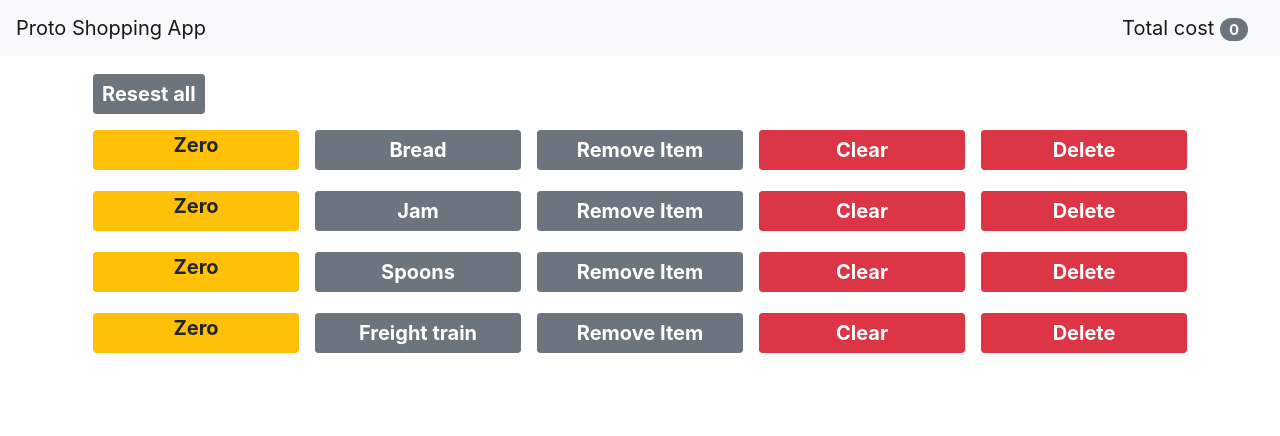
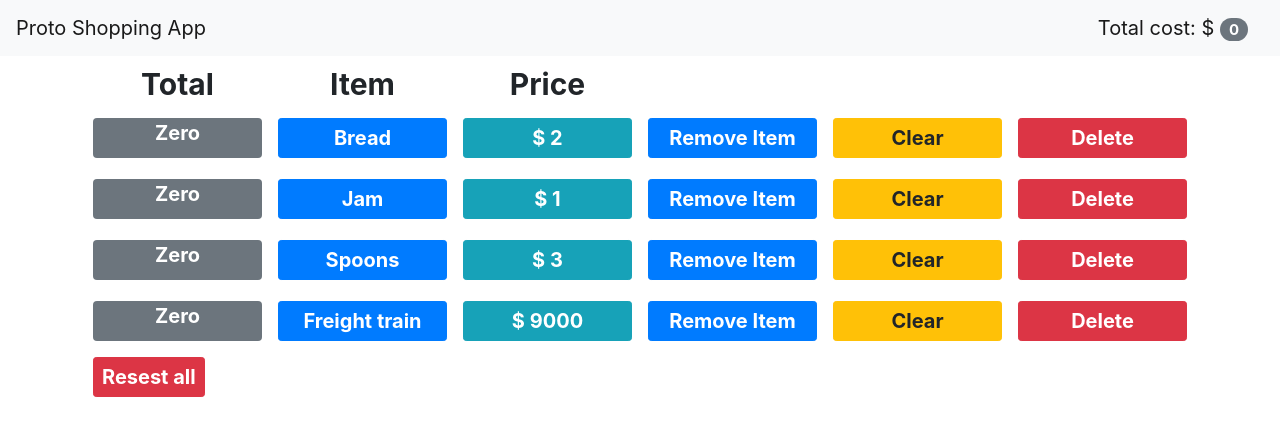
Before and after one commit to ezilybored/react_learn, a React (Create React App) app in the folder counter-app/: page / in a window 1280 px wide. Shown: the top 436 px of the page. Built offline with nearby package versions, Linux system fonts and the light colour scheme; the HTML template or start-up script is replaced by a standard one.

Commit message:
converted some classes to stateless functional components

```diff
--- a/counter-app/src/App.js
+++ b/counter-app/src/App.js
@@ -25,10 +25,13 @@ class App extends Component {
       const counters = this.state.counters.filter(c => c.id !== counterId)
       // Sets the value of counters in the state object with the value in the counters constant just set
       this.setState({ counters: counters })
+
+      const total = 0
+      this.setState({ total: total })
     }
 
     // Resets all values to 0 when the reset button is pressed
-    handleReset = () => {
+    handleReset = counter => {
 
       const counters = this.state.counters.map(c => {
         c.value = 0
@@ -36,6 +39,10 @@ class App extends Component {
       })
       this.setState({ counters: counters })
 
+      const countersreset = [...this.state.counters]
+      // Find the index of the counter passed in by the child on the event click
+      const index = countersreset.indexOf(counter)
+      countersreset[index] = {...counter}
       const total = 0
       this.setState({ total: total })
     }
--- a/counter-app/src/components/counter.jsx
+++ b/counter-app/src/components/counter.jsx
@@ -22,17 +22,21 @@ class Counter extends Component {
         <button
           style={{ fontSize: 20, fontWeight: 'bold' }}
           onClick={ () => this.props.onIncrement(this.props.counter) }
-          className="btn btn-secondary btn-sm m-2">{ this.props.counter.product }
+          className="btn btn-primary btn-sm m-2">{ this.props.counter.product }
         </button>
+        <span
+          style={ this.styles }
+          className="btn btn-info btn-sm m-2">$ { this.props.counter.cost }
+        </span>
         <button
           style={{ fontSize: 20, fontWeight: 'bold' }}
           onClick={ () => this.props.onRemoveOne(this.props.counter) }
-          className="btn btn-secondary btn-sm m-2">Remove Item
+          className="btn btn-primary btn-sm m-2">Remove Item
         </button>
         <button
           style={{ fontSize: 20, fontWeight: 'bold' }}
           onClick={ () => this.props.onClear(this.props.counter) }
-          className="btn btn-danger btn-sm m-2">Clear
+          className="btn btn-warning btn-sm m-2">Clear
         </button>
         {/* onClick={ () => this.props.onDelete(this.props.id) } this passes the ID of the product to remove back to the parent when the call is made */}
         <button
@@ -48,7 +52,7 @@ class Counter extends Component {
   getBadgeClasses() {
     let classes = "badge m-2 badge-"
     // Appends either warning or primary to the end of classes depending on its value === 0 or not
-    classes += (this.props.counter.value === 0) ? "warning" : "primary"
+    classes += (this.props.counter.value === 0) ? "secondary" : "default"
     return classes
   }
 
--- a/counter-app/src/components/counters.jsx
+++ b/counter-app/src/components/counters.jsx
@@ -8,11 +8,11 @@ class Counters extends Component {
   render() {
     return(
       <div className="mainbox">
-        <button
-          style={{ fontSize: 20, fontWeight: 'bold' }}
-          onClick={ this.props.onReset }
-          className="btn btn-secondary btn-sm m-2">Resest all
-        </button>
+        <div className="titles">
+          <h1 className="total">Total</h1>
+          <h1 className="item">Item</h1>
+          <h1 className="price">Price</h1>
+        </div>
         <div className="counters">
           {/* Map is used to insert the counters for each product into the page. data is passed in through object keys */}
           {/* This is used to pass a reference to the function to the child as a prop */}
@@ -26,6 +26,11 @@ class Counters extends Component {
                                                           counter={counter}
                                                           />))}
         </div>
+        <button
+          style={{ fontSize: 20, fontWeight: 'bold' }}
+          onClick={ this.props.onReset }
+          className="btn btn-danger btn-sm m-2">Resest all
+        </button>
       </div>
     )
   }
--- a/counter-app/src/components/navbar.jsx
+++ b/counter-app/src/components/navbar.jsx
@@ -1,5 +1,21 @@
-import React, { Component } from 'react';
+import React from 'react';
 
+// As Navbar has no state it can be converted into a stateless functional component.
+
+function Navbar (props) {
+  return (
+    <nav className="navbar navbar-light bg-light">
+      <a className="navbar-brand" href="#1">
+        Proto Shopping App
+      </a>
+      <a className="navbar-brand" href="#2">
+        Total cost: $ <span className="badge badge-pill badge-secondary">{props.totalCount}</span>
+      </a>
+    </nav>
+  )
+}
+
+/*
 class Navbar extends Component {
 
   render() {
@@ -9,11 +25,12 @@ class Navbar extends Component {
           Proto Shopping App
         </a>
         <a className="navbar-brand" href="#2">
-          Total cost <span className="badge badge-pill badge-secondary">{this.props.totalCount}</span>
+          Total cost: $ <span className="badge badge-pill badge-secondary">{this.props.totalCount}</span>
         </a>
       </nav>
     )
   }
 }
+*/
 
 export default Navbar
--- a/counter-app/src/index.css
+++ b/counter-app/src/index.css
@@ -15,10 +15,37 @@ code {
 
 .counters {
   display: grid;
-  grid-template-columns: 1fr 1fr 1fr 1fr 1fr;
+  grid-template-columns: 1fr 1fr 1fr 1fr 1fr 1fr;
   grid-row-gap: 5px;
 }
 
 .mainbox {
   margin-top: 10px;
 }
+
+.titles {
+  display: grid;
+  grid-template-columns: 1fr 1fr 1fr 1fr 1fr 1fr;
+  grid-row-gap: 5px;
+}
+
+.total {
+  grid-column: 1 / 2;
+  text-align: center;
+  font-size: 30px;
+  font-weight: bold;
+}
+
+.item {
+  grid-column: 2 / 3;
+  text-align: center;
+  font-size: 30px;
+  font-weight: bold;
+}
+
+.price {
+  grid-column: 3 / 4;
+  text-align: center;
+  font-size: 30px;
+  font-weight: bold;
+}
```
